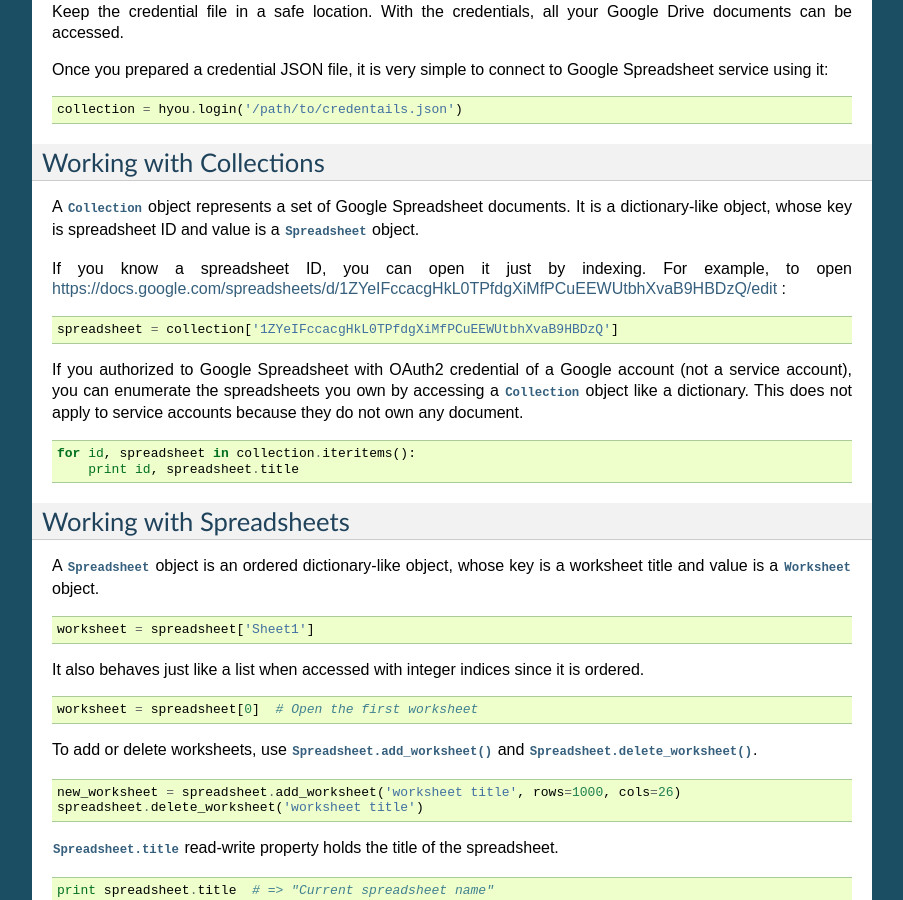
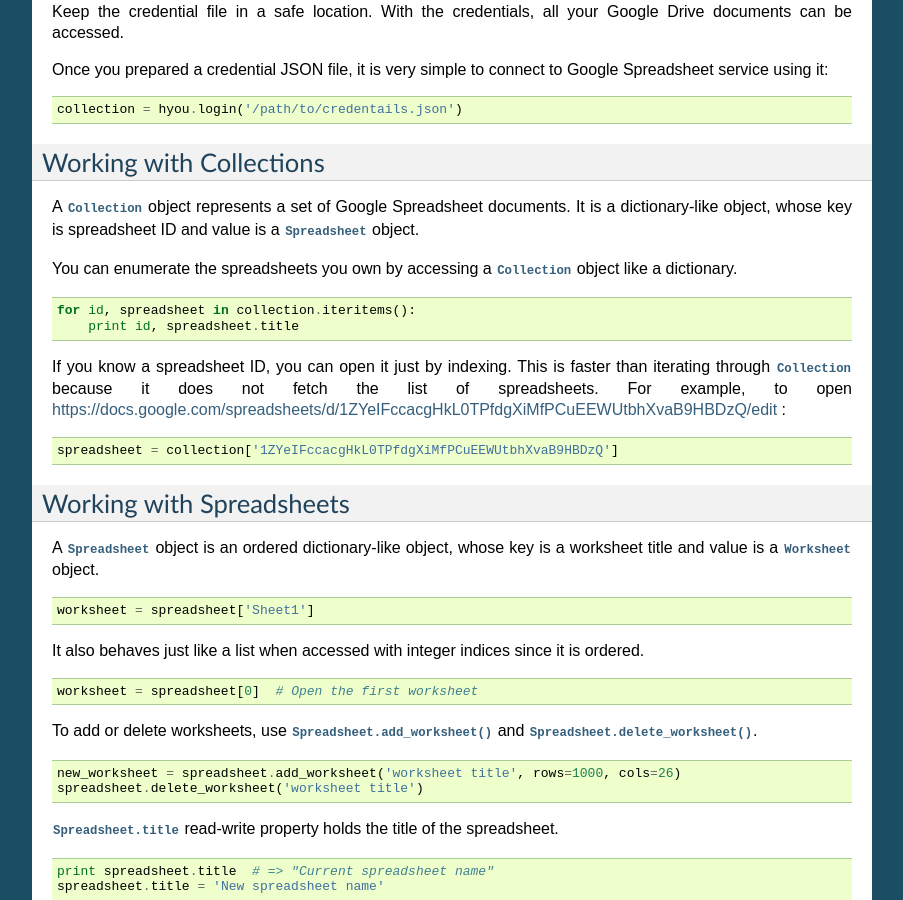
Before and after one commit to google/hyou, a Sphinx documentation site: the page built from sphinx/index.rst, in a window 1280 px wide and 900 px high, scrolled down 1359 px. Shown: the whole window, without its empty margins (198-1101 px from the left). Built offline with Sphinx 7.4.7, drawn with Linux system fonts in a browser that asks for light colours.

Commit message:
Update doc

```diff
--- a/sphinx/index.rst
+++ b/sphinx/index.rst
@@ -93,18 +93,18 @@
 
 A :py:class:`Collection` object represents a set of Google Spreadsheet documents. It is a dictionary-like object, whose key is spreadsheet ID and value is a :py:class:`Spreadsheet` object.
 
-If you know a spreadsheet ID, you can open it just by indexing. For example, to open https://docs.google.com/spreadsheets/d/1ZYeIFccacgHkL0TPfdgXiMfPCuEEWUtbhXvaB9HBDzQ/edit :
-
-.. code:: python
-
-    spreadsheet = collection['1ZYeIFccacgHkL0TPfdgXiMfPCuEEWUtbhXvaB9HBDzQ']
-
-If you authorized to Google Spreadsheet with OAuth2 credential of a Google account (not a service account), you can enumerate the spreadsheets you own by accessing a :py:class:`Collection` object like a dictionary. This does not apply to service accounts because they do not own any document.
+You can enumerate the spreadsheets you own by accessing a :py:class:`Collection` object like a dictionary.
 
 .. code:: python
 
     for id, spreadsheet in collection.iteritems():
         print id, spreadsheet.title
+
+If you know a spreadsheet ID, you can open it just by indexing. This is faster than iterating through :py:class:`Collection` because it does not fetch the list of spreadsheets. For example, to open https://docs.google.com/spreadsheets/d/1ZYeIFccacgHkL0TPfdgXiMfPCuEEWUtbhXvaB9HBDzQ/edit :
+
+.. code:: python
+
+    spreadsheet = collection['1ZYeIFccacgHkL0TPfdgXiMfPCuEEWUtbhXvaB9HBDzQ']
 
 
 Working with Spreadsheets
```
